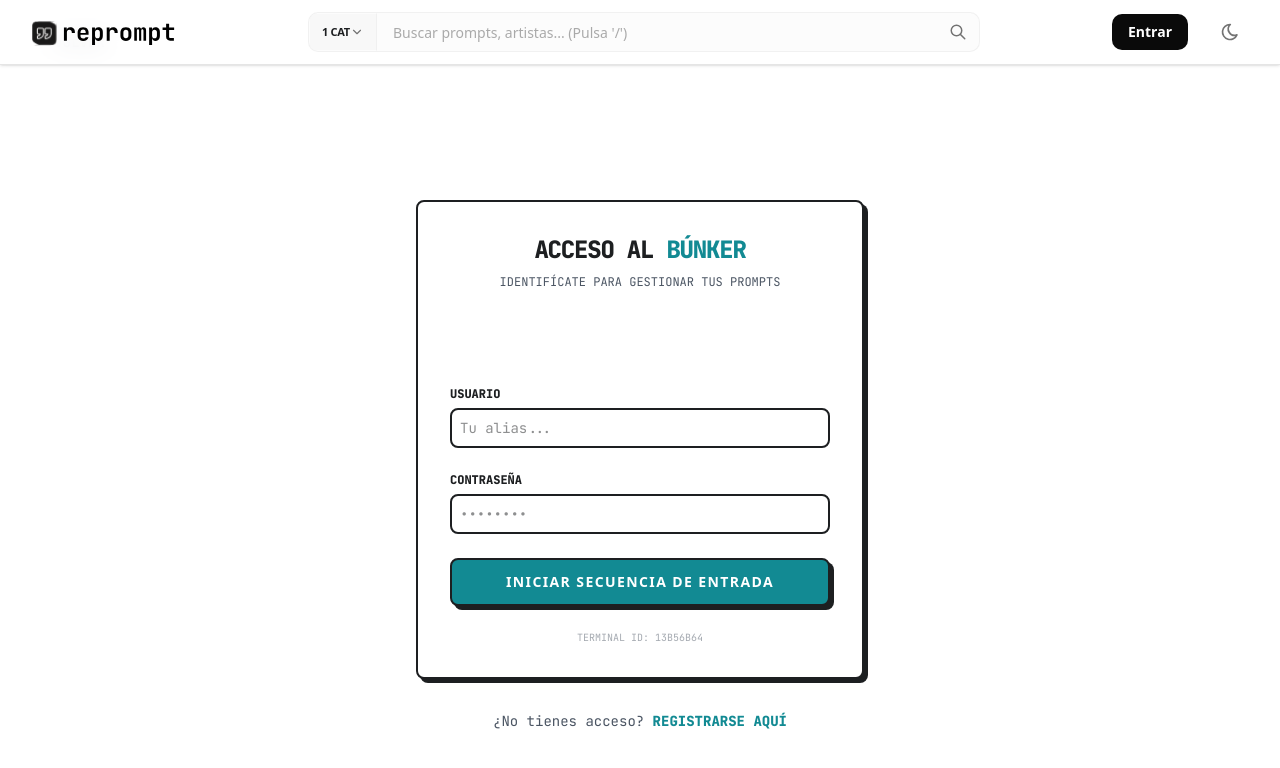
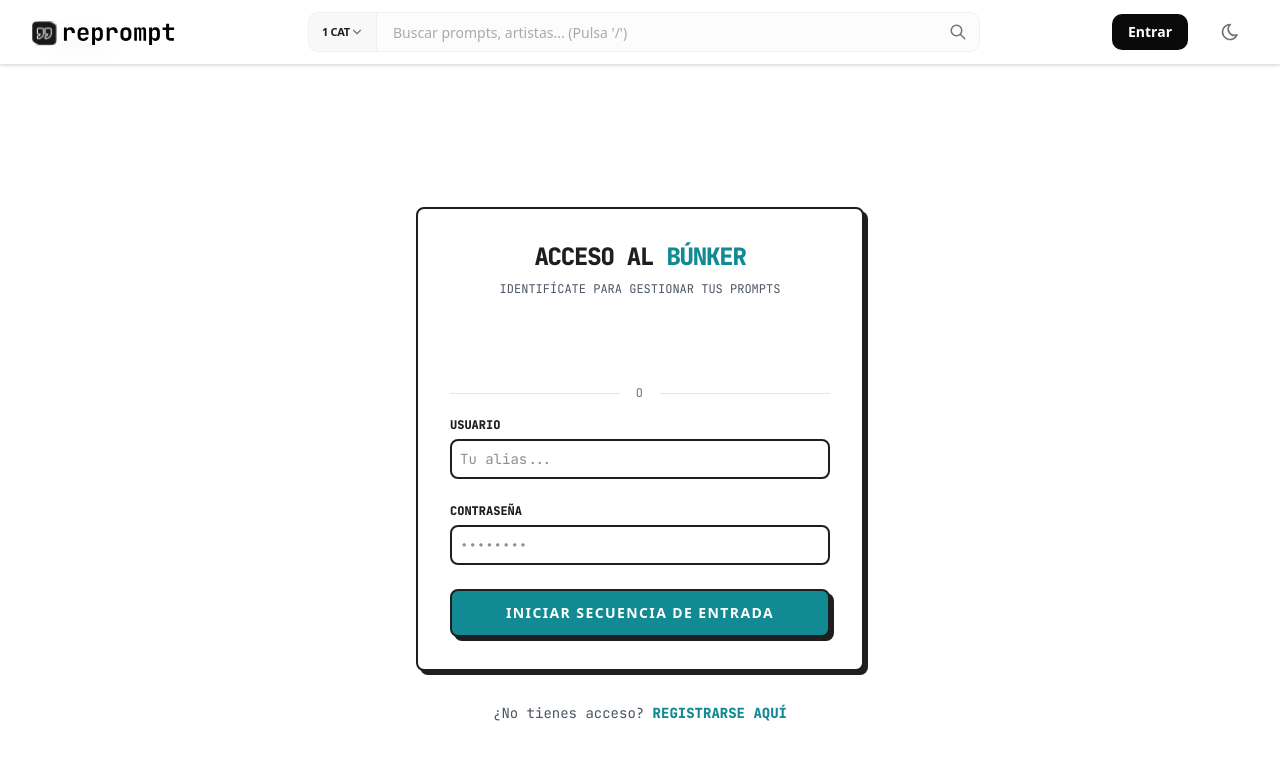
Before and after one commit to trosdesuru/reprompt-studio, a Next.js app in the folder frontend/: page /en/login in a window 1280 px wide. Shown: the top 768 px of the page. Built offline with nearby package versions, Linux system fonts and the light colour scheme; no server answers.

Commit message:
auto-refactor: actualiza frontend/src/system/organisms/Auth/LoginForm.tsx,repomix-frontend.xml,repomix-full.xml,

```diff
--- a/frontend/src/system/organisms/Auth/LoginForm.tsx
+++ b/frontend/src/system/organisms/Auth/LoginForm.tsx
@@ -56,11 +56,19 @@ export function LoginForm() {
         </p>
       </div>
 
+      <div className="mt-6">
+        <GoogleAuthButton />
+      </div>
+
+      <div className="relative flex items-center py-4">
+        <div className="grow border-t border-border"></div>
+        <span className="shrink-0 px-4 text-xs font-mono text-muted-foreground uppercase tracking-widest">
+          o
+        </span>
+        <div className="grow border-t border-border"></div>
+      </div>
+
       <form onSubmit={handleSubmit} className="space-y-6">
-        <div className="mt-6">
-          <GoogleAuthButton />
-        </div>
-
         <FormField
           label="Usuario"
           name="username"
@@ -89,13 +97,6 @@ export function LoginForm() {
           Iniciar Secuencia de Entrada
         </Button>
       </form>
-
-      <div className="mt-6 text-center">
-        <p className="text-[10px] font-mono text-(--text-secondary) uppercase opacity-50">
-          Terminal ID:{" "}
-          {typeof window !== "undefined" ? window.crypto.randomUUID().split("-")[0] : "..."}
-        </p>
-      </div>
     </div>
   );
 }
```
Also changed, not shown: 2 other files (tests, documents, lock files or other folders).
